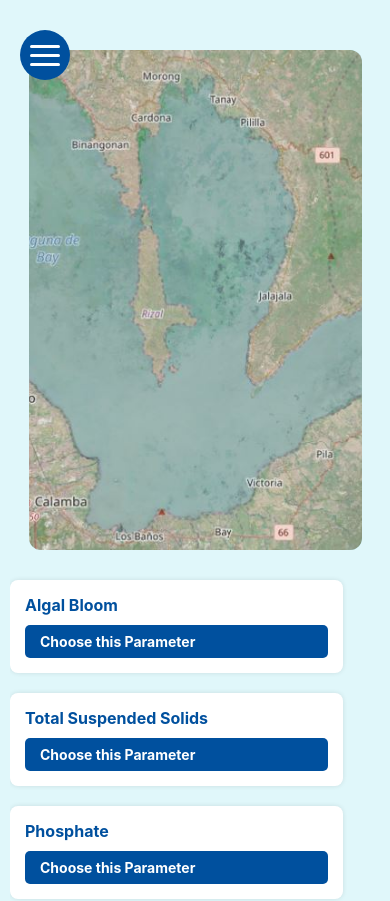
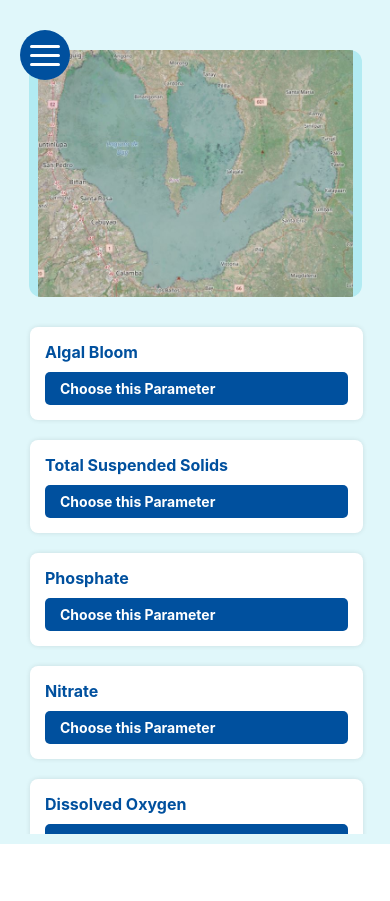
Before and after one commit to MavClarito/Emtech-FinalProject, a React Native app: screen /Monitoring in a window 390 px wide. Shown: the top 901 px of the page. After the commit the page ends 844 px from the top, so only its background shows below. Built offline with nearby package versions, Linux system fonts and the light colour scheme.

Commit message:
Updated Monitoring Page

```diff
--- a/tabs/MonitoringStyle.js
+++ b/tabs/MonitoringStyle.js
@@ -72,7 +72,7 @@ export const styles = StyleSheet.create({
   // Image container
   imageContainer: {
     width: '90%',
-    height: 500,
+    height: '30%',
     backgroundColor: '#B2EBF2',
     borderRadius: 12,
     justifyContent: 'center',
@@ -85,6 +85,7 @@ export const styles = StyleSheet.create({
     width: '100%',
     height: '100%',
     borderRadius: 12,
+    resizeMode: 'contain',
   },
   parameterList: {
     width: '100%',
@@ -94,6 +95,7 @@ export const styles = StyleSheet.create({
     backgroundColor: '#ffffff',
     padding: 15,
     borderRadius: 8,
+    marginLeft: 20,
     marginVertical: 10,
     elevation: 3,
     shadowColor: '#000',
@@ -120,6 +122,7 @@ export const styles = StyleSheet.create({
   recommendationContainer: {
     marginTop: 15,
     paddingLeft: 10,
+    marginLeft: 10,
   },
   recommendationTitle: {
     fontSize: 18,
--- a/tabs/monitoringTab.js
+++ b/tabs/monitoringTab.js
@@ -60,8 +60,16 @@ export default function MonitoringTab({ navigation }) { // Assuming you are usin
 
   // Shows recos once button pressed
   const handleParameterSelect = (param) => {
-    setImageSource(param.image);
-    setSelectedParam(param.name);
+    // Check if the selected parameter is already active
+    if (selectedParam === param.name) {
+      // If the same parameter is selected, reset the image to the original
+      setImageSource(require('../assets/images/LagunaLake.jpg'));
+      setSelectedParam(null);  // Reset the selected parameter
+    } else {
+      // Otherwise, set the new image and parameter
+      setImageSource(param.image);
+      setSelectedParam(param.name);
+    }
   };
 
   const toggleMenu = () => {
```
Also changed, not shown: assets/images/03f46f1c-50ac-48aa-bda0-c80698610cd8.jfif (added), assets/images/algalBloom.png.
